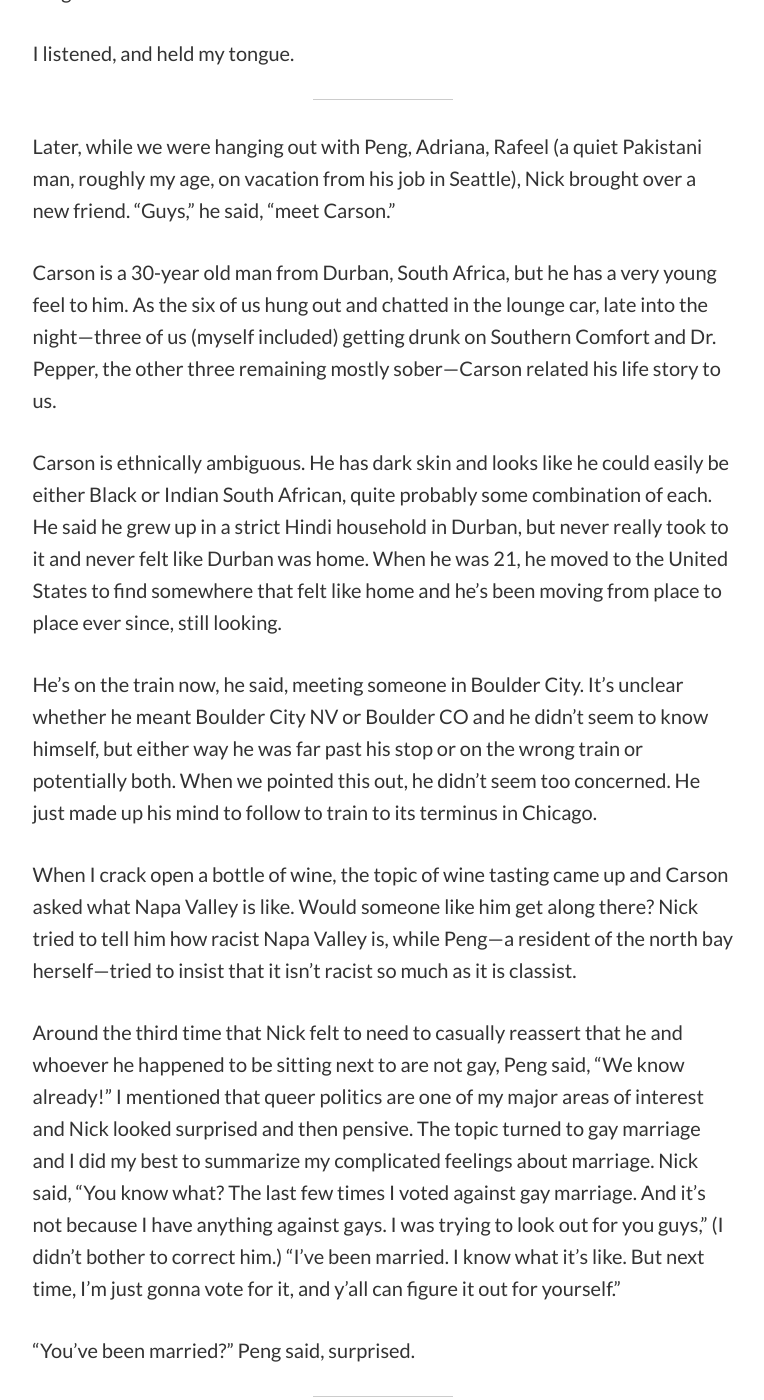
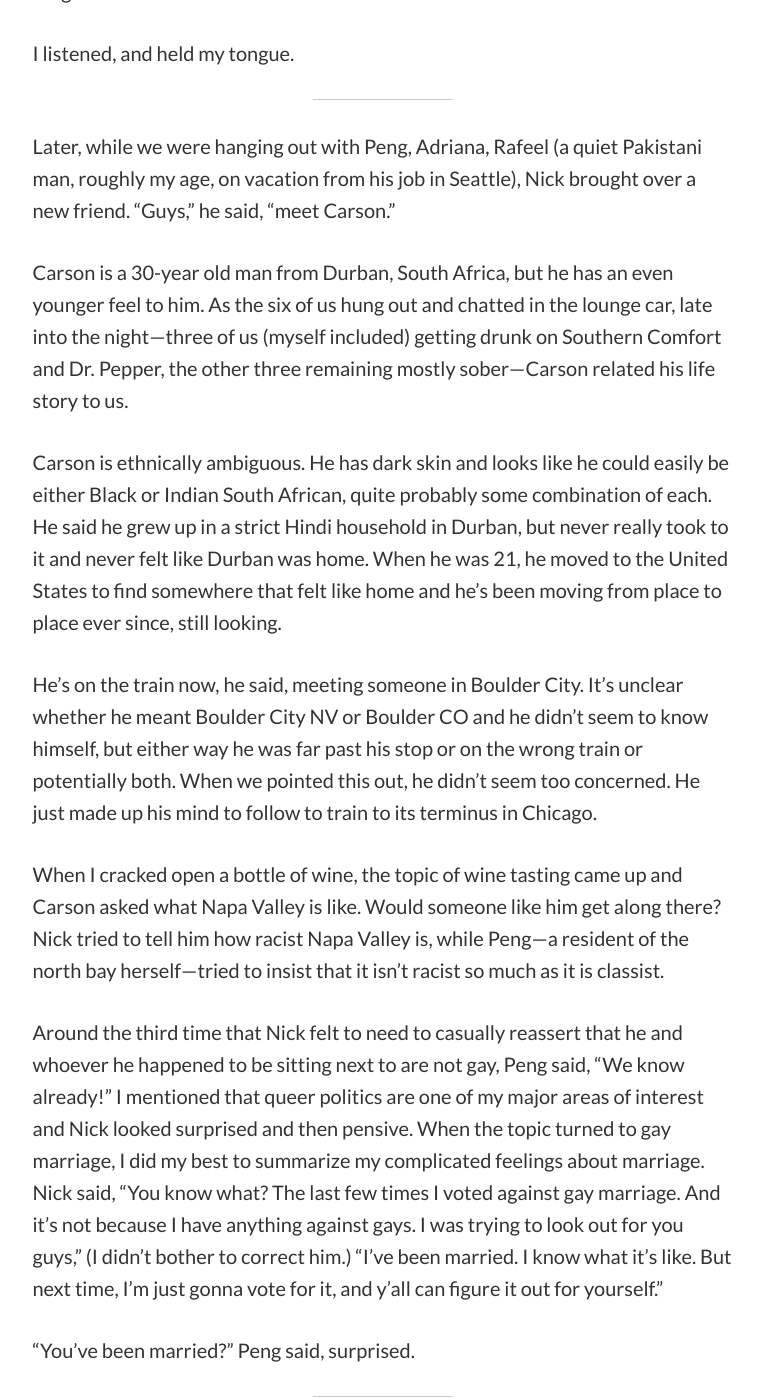
Before and after one commit to harrislapiroff/summeralities, a Jekyll site: the page built from journal/_posts/2013-10-04-friends-on-rails.md, in a window 1280 px wide and 1400 px high, scrolled down 6026 px. Shown: the whole window, without its empty margins (330-1094 px from the left). Built offline with Jekyll 4.4.1, drawn with Linux system fonts in a browser that asks for light colours.

Commit message:
More updates to friends on rails.

```diff
--- a/journal/_posts/2013-10-04-friends-on-rails.md
+++ b/journal/_posts/2013-10-04-friends-on-rails.md
@@ -89,15 +89,15 @@ I listened, and held my tongue.
 
 Later, while we were hanging out with Peng, Adriana, Rafeel (a quiet Pakistani man, roughly my age, on vacation from his job in Seattle), Nick brought over a new friend. "Guys," he said, "meet Carson."
 
-Carson is a 30-year old man from Durban, South Africa, but he has a very young feel to him. As the six of us hung out and chatted in the lounge car, late into the night—three of us (myself included) getting drunk on Southern Comfort and Dr. Pepper, the other three remaining mostly sober—Carson related his life story to us.
+Carson is a 30-year old man from Durban, South Africa, but he has an even younger feel to him. As the six of us hung out and chatted in the lounge car, late into the night—three of us (myself included) getting drunk on Southern Comfort and Dr. Pepper, the other three remaining mostly sober—Carson related his life story to us.
 
 Carson is ethnically ambiguous. He has dark skin and looks like he could easily be either Black or Indian South African, quite probably some combination of each. He said he grew up in a strict Hindi household in Durban, but never really took to it and never felt like Durban was home. When he was 21, he moved to the United States to find somewhere that felt like home and he's been moving from place to place ever since, still looking.
 
 He's on the train now, he said, meeting someone in Boulder City. It's unclear whether he meant Boulder City NV or Boulder CO and he didn't seem to know himself, but either way he was far past his stop or on the wrong train or potentially both. When we pointed this out, he didn't seem too concerned. He just made up his mind to follow to train to its terminus in Chicago.
 
-When I crack open a bottle of wine, the topic of wine tasting came up and Carson asked what Napa Valley is like. Would someone like him get along there? Nick tried to tell him how racist Napa Valley is, while Peng—a resident of the north bay herself—tried to insist that it isn't racist so much as it is classist.
+When I cracked open a bottle of wine, the topic of wine tasting came up and Carson asked what Napa Valley is like. Would someone like him get along there? Nick tried to tell him how racist Napa Valley is, while Peng—a resident of the north bay herself—tried to insist that it isn't racist so much as it is classist.
 
-Around the third time that Nick felt to need to casually reassert that he and whoever he happened to be sitting next to are not gay, Peng said, "We know already!" I mentioned that queer politics are one of my major areas of interest and Nick looked surprised and then pensive. The topic turned to gay marriage and I did my best to summarize my complicated feelings about marriage. Nick said, "You know what? The last few times I voted against gay marriage. And it's not because I have anything against gays. I was trying to look out for you guys," (I didn't bother to correct him.) "I've been married. I know what it's like. But next time, I'm just gonna vote for it, and y'all can figure it out for yourself."
+Around the third time that Nick felt to need to casually reassert that he and whoever he happened to be sitting next to are not gay, Peng said, "We know already!" I mentioned that queer politics are one of my major areas of interest and Nick looked surprised and then pensive. When the topic turned to gay marriage, I did my best to summarize my complicated feelings about marriage. Nick said, "You know what? The last few times I voted against gay marriage. And it's not because I have anything against gays. I was trying to look out for you guys," (I didn't bother to correct him.) "I've been married. I know what it's like. But next time, I'm just gonna vote for it, and y'all can figure it out for yourself."
 
 "You've been married?" Peng said, surprised.
 
```
